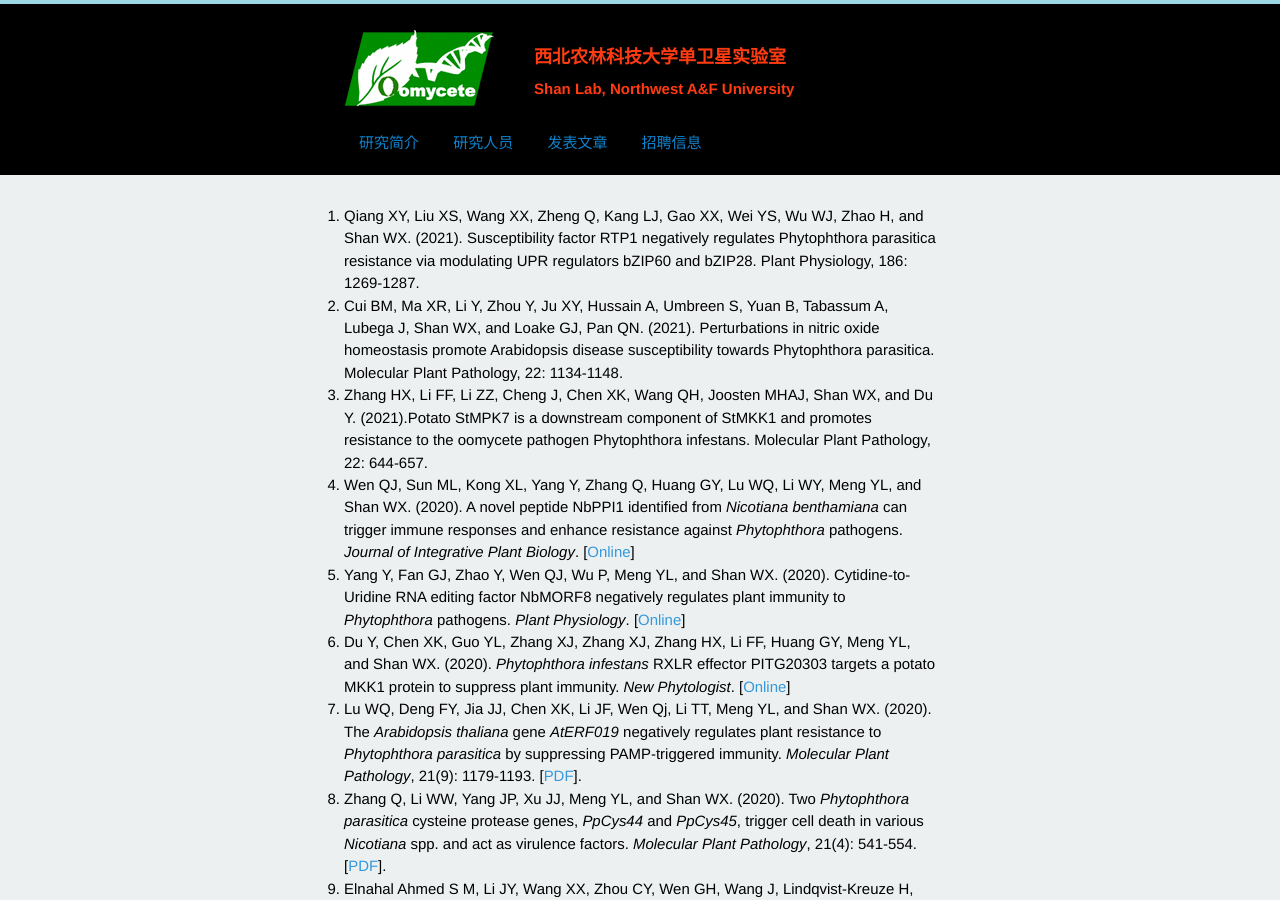
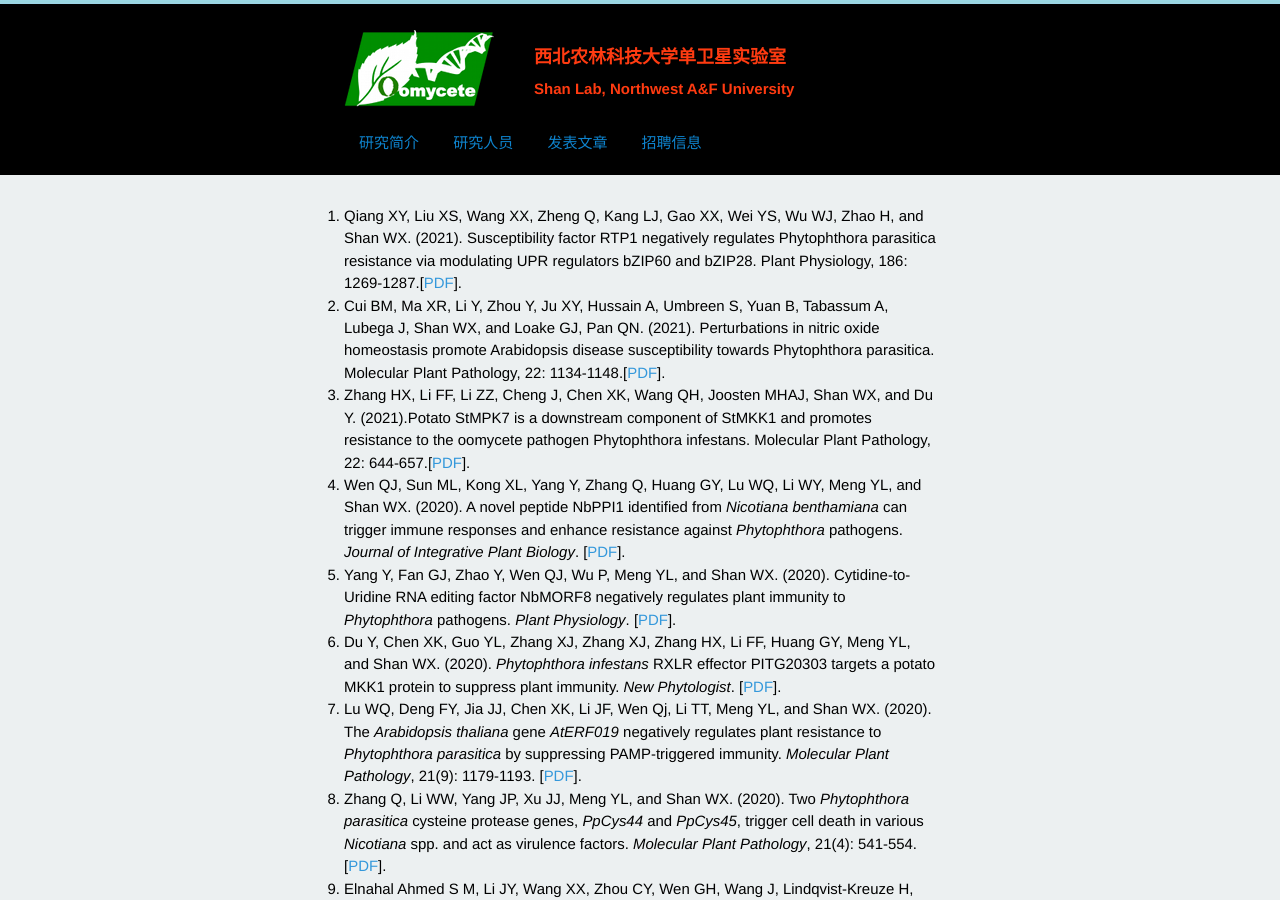
Before and after one commit to shanclub2/shanlab, a Jekyll site: the page built from publication.html, in a window 1280 px wide and 900 px high. Built offline with Jekyll 4.4.1, drawn with Linux system fonts in a browser that asks for light colours; Markdown is read by kramdown in place of the engine named in the settings; a script that is not in the unit is left out.

Commit message:
Create publication.html

```diff
--- a/publication.html
+++ b/publication.html
@@ -8,27 +8,27 @@ title: 单卫星实验室
 <ol>
 
 <li>
-Qiang XY, Liu XS, Wang XX, Zheng Q, Kang LJ, Gao XX, Wei YS, Wu WJ, Zhao H, and Shan WX. (2021). Susceptibility factor RTP1 negatively regulates Phytophthora parasitica resistance via modulating UPR regulators bZIP60 and bZIP28. Plant Physiology, 186: 1269-1287.
+Qiang XY, Liu XS, Wang XX, Zheng Q, Kang LJ, Gao XX, Wei YS, Wu WJ, Zhao H, and Shan WX. (2021). Susceptibility factor RTP1 negatively regulates Phytophthora parasitica resistance via modulating UPR regulators bZIP60 and bZIP28. Plant Physiology, 186: 1269-1287.[<a href="/pdf/xyqiang2021.pdf">PDF</a>].
 </li>
 
 <li>
-Cui BM, Ma XR, Li Y, Zhou Y, Ju XY, Hussain A, Umbreen S, Yuan B, Tabassum A, Lubega J, Shan WX, and Loake GJ, Pan QN. (2021). Perturbations in nitric oxide homeostasis promote Arabidopsis disease susceptibility towards Phytophthora parasitica. Molecular Plant Pathology, 22: 1134-1148.
+Cui BM, Ma XR, Li Y, Zhou Y, Ju XY, Hussain A, Umbreen S, Yuan B, Tabassum A, Lubega J, Shan WX, and Loake GJ, Pan QN. (2021). Perturbations in nitric oxide homeostasis promote Arabidopsis disease susceptibility towards Phytophthora parasitica. Molecular Plant Pathology, 22: 1134-1148.[<a href="/pdf/bmcui2021.pdf">PDF</a>].
 </li>
 
 <li>
-Zhang HX, Li FF, Li ZZ, Cheng J, Chen XK, Wang QH, Joosten MHAJ, Shan WX, and Du Y. (2021).Potato StMPK7 is a downstream component of StMKK1 and promotes resistance to the oomycete pathogen Phytophthora infestans. Molecular Plant Pathology, 22: 644-657.
+Zhang HX, Li FF, Li ZZ, Cheng J, Chen XK, Wang QH, Joosten MHAJ, Shan WX, and Du Y. (2021).Potato StMPK7 is a downstream component of StMKK1 and promotes resistance to the oomycete pathogen Phytophthora infestans. Molecular Plant Pathology, 22: 644-657.[<a href="/pdf/hxzhang2021.pdf">PDF</a>].
 </li>
 
 <li>
-Wen QJ, Sun ML, Kong XL, Yang Y, Zhang Q, Huang GY, Lu WQ, Li WY, Meng YL, and Shan WX. (2020). A novel peptide NbPPI1 identified from <i>Nicotiana benthamiana</i> can trigger immune responses and enhance resistance against <i>Phytophthora</i> pathogens. <i>Journal of Integrative Plant Biology</i>. [<a href="https://onlinelibrary.wiley.com/doi/10.1111/jipb.13033">Online</a>]
+Wen QJ, Sun ML, Kong XL, Yang Y, Zhang Q, Huang GY, Lu WQ, Li WY, Meng YL, and Shan WX. (2020). A novel peptide NbPPI1 identified from <i>Nicotiana benthamiana</i> can trigger immune responses and enhance resistance against <i>Phytophthora</i> pathogens. <i>Journal of Integrative Plant Biology</i>. [<a href="/pdf/qjwen2021.pdf">PDF</a>].
 </li>
 
 <li>
-Yang Y, Fan GJ, Zhao Y, Wen QJ, Wu P, Meng YL, and Shan WX. (2020). Cytidine-to-Uridine RNA editing factor NbMORF8 negatively regulates plant immunity to <i>Phytophthora</i> pathogens. <i>Plant Physiology</i>. [<a href="http://www.plantphysiol.org/content/early/2020/09/24/pp.20.00458">Online</a>]
+Yang Y, Fan GJ, Zhao Y, Wen QJ, Wu P, Meng YL, and Shan WX. (2020). Cytidine-to-Uridine RNA editing factor NbMORF8 negatively regulates plant immunity to <i>Phytophthora</i> pathogens. <i>Plant Physiology</i>. [<a href="/pdf/yyang2020.pdf">PDF</a>].
 </li>
 
 <li>
-Du Y, Chen XK, Guo YL, Zhang XJ, Zhang XJ, Zhang HX, Li FF, Huang GY, Meng YL, and Shan WX. (2020). <i>Phytophthora infestans</i> RXLR effector PITG20303 targets a potato MKK1 protein to suppress plant immunity. <i>New Phytologist</i>. [<a href="https://nph.onlinelibrary.wiley.com/doi/10.1111/nph.16861">Online</a>]
+Du Y, Chen XK, Guo YL, Zhang XJ, Zhang XJ, Zhang HX, Li FF, Huang GY, Meng YL, and Shan WX. (2020). <i>Phytophthora infestans</i> RXLR effector PITG20303 targets a potato MKK1 protein to suppress plant immunity. <i>New Phytologist</i>. [<a href="/pdf/ydu2021.pdf">PDF</a>].
 </li>
 
 <li>
```
